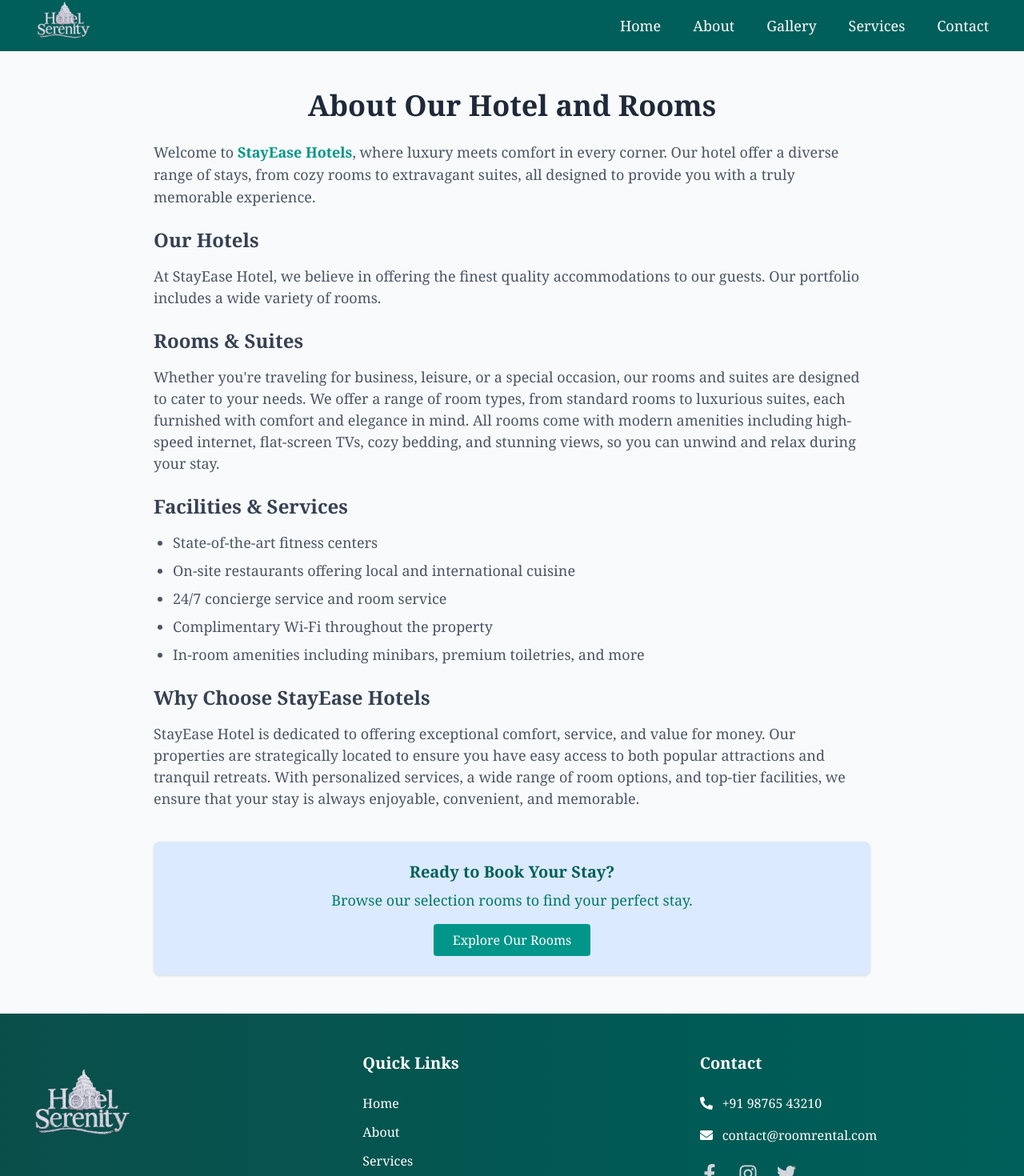
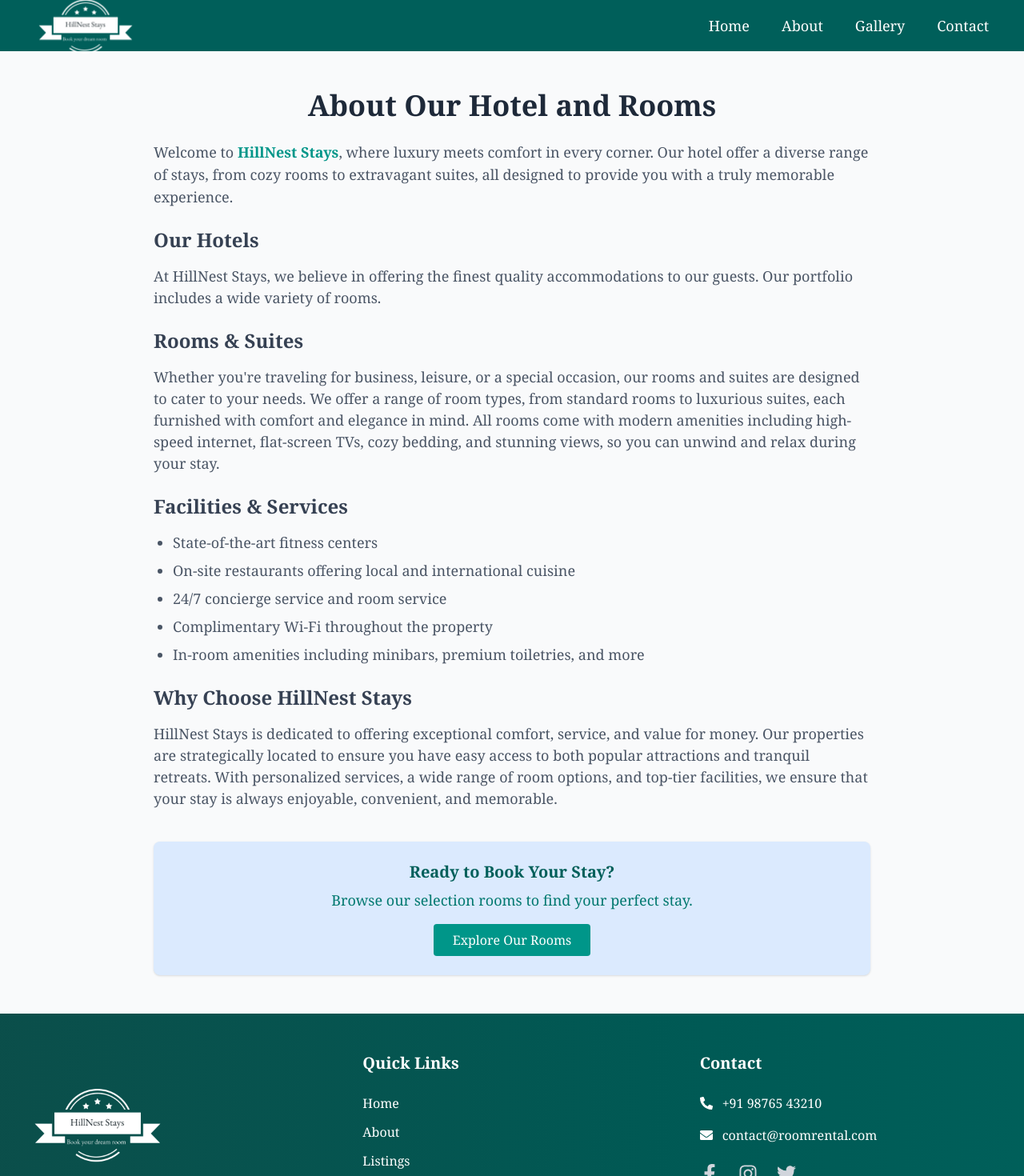
Before and after one commit to PraveenNegi1/Resort, a Next.js app: page /about in a window 1280 px wide. Shown: the top 1470 px of the page at 80% size. Built offline with nearby package versions, Linux system fonts and the light colour scheme.

Commit message:
Refactor code structure for improved readability and maintainability

```diff
--- a/app/about/page.jsx
+++ b/app/about/page.jsx
@@ -9,7 +9,7 @@ export default function About() {
 
         <p className="text-lg text-gray-600 mb-6 ">
           Welcome to{" "}
-          <span className="text-teal-600 font-semibold">StayEase Hotels</span>,
+          <span className="text-teal-600 font-semibold">HillNest Stays</span>,
           where luxury meets comfort in every corner. Our hotel offer a diverse
           range of stays, from cozy rooms to extravagant suites, all designed to
           provide you with a truly memorable experience.
@@ -19,7 +19,7 @@ export default function About() {
           Our Hotels
         </h2>
         <p className="text-gray-600 mb-6 md:text-[18px]">
-          At StayEase Hotel, we believe in offering the finest quality
+          At HillNest Stays, we believe in offering the finest quality
           accommodations to our guests. Our portfolio includes a wide variety of
           rooms.
         </p>
@@ -28,10 +28,10 @@ export default function About() {
           Rooms & Suites
         </h2>
         <p className="text-gray-600 mb-6  md:text-[18px]">
-          Whether you&apos;re traveling for business, leisure, or a special occasion,
-          our rooms and suites are designed to cater to your needs. We offer a
-          range of room types, from standard rooms to luxurious suites, each
-          furnished with comfort and elegance in mind. All rooms come with
+          Whether you&apos;re traveling for business, leisure, or a special
+          occasion, our rooms and suites are designed to cater to your needs. We
+          offer a range of room types, from standard rooms to luxurious suites,
+          each furnished with comfort and elegance in mind. All rooms come with
           modern amenities including high-speed internet, flat-screen TVs, cozy
           bedding, and stunning views, so you can unwind and relax during your
           stay.
@@ -51,10 +51,10 @@ export default function About() {
         </ul>
 
         <h2 className="text-2xl font-semibold text-gray-700 mb-4">
-          Why Choose StayEase Hotels
+          Why Choose HillNest Stays
         </h2>
         <p className="text-gray-600 mb-6  md:text-[18px]">
-          StayEase Hotel is dedicated to offering exceptional comfort, service,
+          HillNest Stays is dedicated to offering exceptional comfort, service,
           and value for money. Our properties are strategically located to
           ensure you have easy access to both popular attractions and tranquil
           retreats. With personalized services, a wide range of room options,
--- a/app/contact/page.jsx
+++ b/app/contact/page.jsx
@@ -3,7 +3,7 @@
 import { motion } from "framer-motion";
 import { useRouter } from "next/navigation";
 import toast from "react-hot-toast";
-import Image from "next/image"; // Import Next.js Image component
+import Image from "next/image";
 
 const ContactPage = () => {
   const router = useRouter();
@@ -46,7 +46,7 @@ const ContactPage = () => {
               We'd love to help you find the perfect stay. Reach out with any
               questions or requests.
             </p>
-            <form className="space-y-6" onSubmit={handleSubmit}>
+            <form className="space-y-6 font-sans" onSubmit={handleSubmit}>
               <div>
                 <label className="block mb-1 font-medium text-gray-700">
                   Full Name
@@ -93,7 +93,7 @@ const ContactPage = () => {
               <motion.button
                 whileTap={{ scale: 0.95 }}
                 whileHover={{ scale: 1.03 }}
-                className="w-full bg-teal-700 hover:bg-teal-800 text-white font-semibold py-3 rounded-xl shadow-lg transition"
+                className="w-full bg-teal-700 hover:bg-teal-800 font-serif text-white font-semibold py-3 rounded-xl shadow-lg transition"
                 type="submit"
               >
                 Send Inquiry
--- a/app/page.js
+++ b/app/page.js
@@ -1,6 +1,7 @@
 import ActivitiesPage from "@/components/Activities";
 import LocalAttraction from "@/components/Attraction";
 import Hero from "@/components/Hero";
+import Services from "@/components/Services";
 
 export default function Home() {
   return (
@@ -8,6 +9,7 @@ export default function Home() {
     <Hero />
     <ActivitiesPage />
     <LocalAttraction />
+    <Services />
     </>
   );
 }
--- a/components/Footer.jsx
+++ b/components/Footer.jsx
@@ -16,10 +16,10 @@ export default function Footer() {
           <div className="flex flex-col items-center md:items-start">
             <div className="mb-4">
               <Image
-                src="/hotelslogo.png"
+                src="/logo2.png"
                 alt="Hotels Logo"
-                width={150}
-                height={150}
+                width={180}
+                height={180}
                 className="object-contain"
               />
             </div>
@@ -50,14 +50,7 @@ export default function Footer() {
                   About
                 </Link>
               </li>
-              <li>
-                <Link
-                  href="/services"
-                  className="hover:text-white transition-colors duration-300"
-                >
-                  Services
-                </Link>
-              </li>
+
               <li>
                 <Link
                   href="/listings"
@@ -108,7 +101,7 @@ export default function Footer() {
         </div>
         <div className="mt-12 pt-8 border-t border-white text-center">
           <p className="text-white text-sm">
-            © {new Date().getFullYear()} Negi Hotels. All rights reserved.
+            © {new Date().getFullYear()} HillNest Stays. All rights reserved.
           </p>
         </div>
       </div>
--- a/components/Hero.jsx
+++ b/components/Hero.jsx
@@ -13,7 +13,7 @@ export default function Home() {
       >
         <div className="absolute inset-0 bg-gradient-to-b from-black/60 to-black/30 flex flex-col justify-center items-center text-white px-4 text-center">
           <h1 className="text-4xl sm:text-5xl md:text-6xl font-serif mb-4 drop-shadow-lg">
-            Welcome to Tranquil Stay
+            Welcome to HillNest Stays
           </h1>
           <p className="text-lg sm:text-xl md:text-2xl mb-4 max-w-xl font-serif">
             Experience luxury and comfort in the heart of nature
@@ -29,11 +29,11 @@ export default function Home() {
 
        <section className="bg-white py-16 px-4 sm:px-8 md:px-20 text-center font-serif">
         <h2 className="text-3xl md:text-4xl font-serif text-gray-800 mb-8">
-          Why Choose Tranquil Stay?
+          Why Choose HillNest Stays?
         </h2>
         <div className="max-w-4xl mx-auto text-gray-700 text-lg leading-relaxed">
           <p className="mb-4">
-            At Tranquil Stay, we blend luxury with nature. Whether you're waking
+            At HillNest Stays, we blend luxury with nature. Whether you're waking
             up to birdsong, enjoying fresh organic meals, or soaking in the view
             from your private balcony, every detail is curated for your comfort.
           </p>
@@ -65,7 +65,7 @@ export default function Home() {
             for everyone.
           </p>
           <p className="mb-4">
-            Tranquil Stay isn't just a destination — it's a feeling. A place
+            HillNest Stays isn't just a destination — it's a feeling. A place
             where the noise of the world fades away and peace takes center
             stage. Come for the view, stay for the experience.
           </p>
--- a/components/Navbar.jsx
+++ b/components/Navbar.jsx
@@ -30,10 +30,10 @@ export default function Navbar() {
           <div className="flex-shrink-0">
             <Link href="/">
               <Image
-                src="/hotelslogo.png"
+                src="/logo2.png"
                 alt="Hotel Serenity Logo"
-                width={100}
-                height={25}
+                width={150}
+                height={55}
                 className="object-contain p-2 pt-2"
               />
             </Link>
@@ -58,12 +58,7 @@ export default function Navbar() {
             >
               Gallery
             </Link>
-            <Link
-              href="/services"
-              className="hover:bg-white hover:text-teal-600  px-3 py-2 rounded-md"
-            >
-              Services
-            </Link>
+
             <Link
               href="/contact"
               className="hover:bg-white hover:text-teal-600  px-3 py-2 rounded-md"
@@ -144,13 +139,7 @@ export default function Navbar() {
               >
                 Gallery
               </Link>
-              <Link
-                href="/services"
-                className="block hover:bg-white hover:text-teal-600  px-3 py-2 rounded-md"
-                onClick={toggleMenu}
-              >
-                Services
-              </Link>
+
               <Link
                 href="/contact"
                 className="block hover:bg-white hover:text-teal-600  px-3 py-2 rounded-md"
```
Also changed, not shown: components/Services.jsx (renamed from app/services/page.jsx, +8 -17 lines), public/logo2.png (added), public/logo21.jpeg (added).
